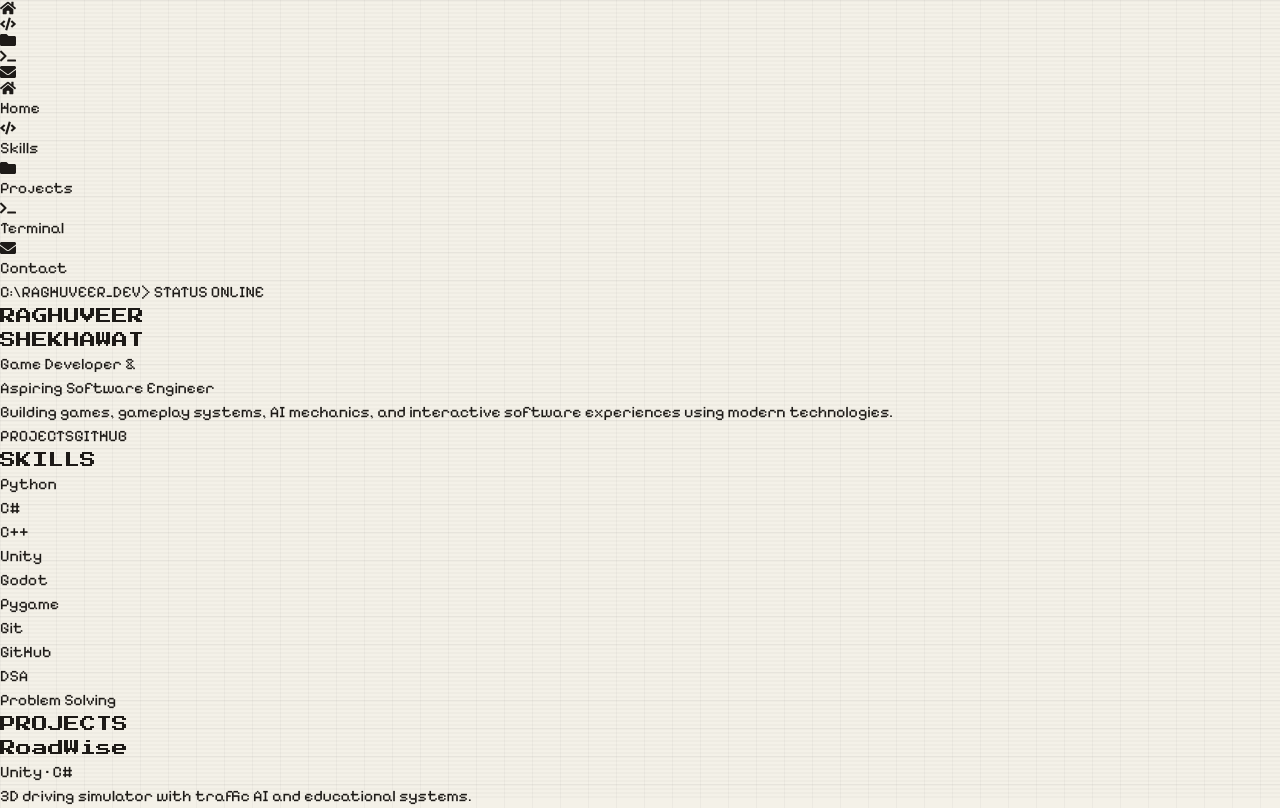
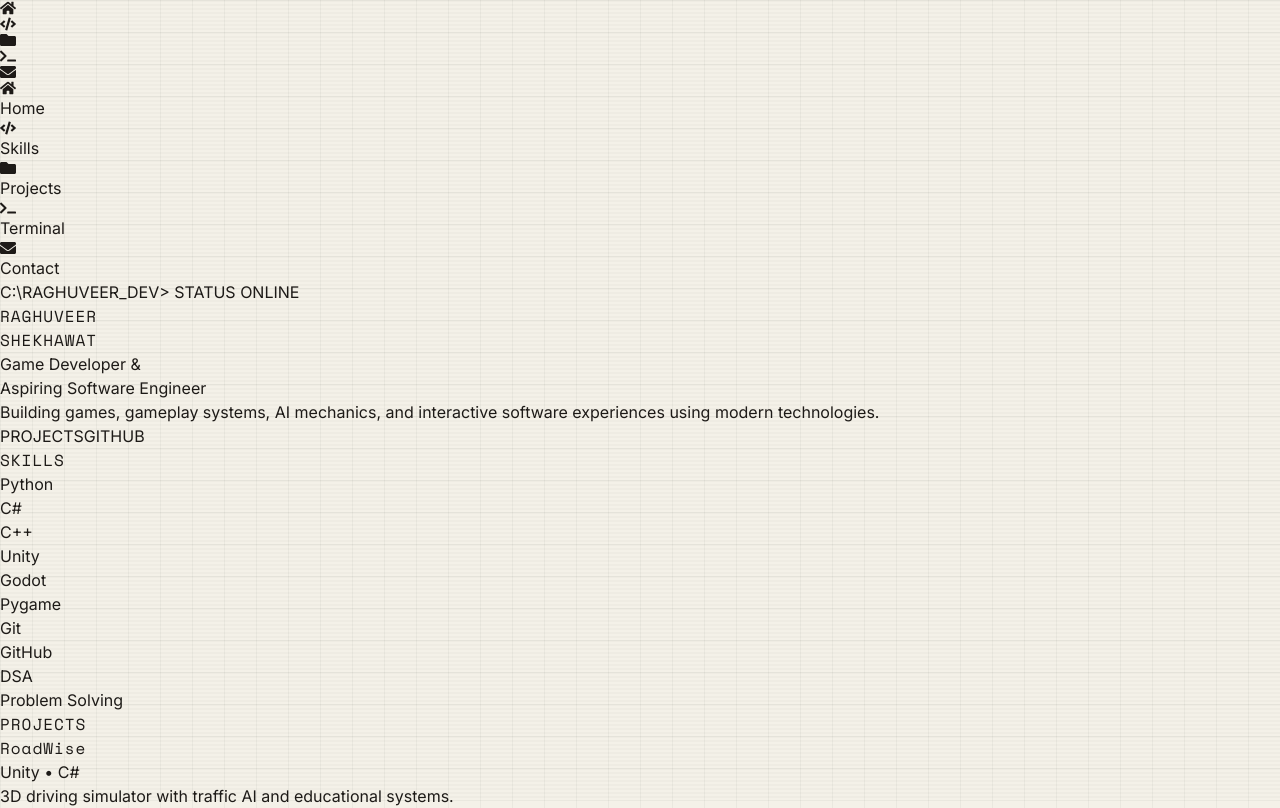
Before and after one commit to RaghuveerSingh05/raghuveer-portfolio, a React (Vite) app: page / in a window 1280 px wide. Shown: the top 808 px of the page. Built offline with nearby package versions, Linux system fonts and the light colour scheme.

Commit message:
Updated fontstyle

```diff
--- a/src/index.css
+++ b/src/index.css
@@ -1,6 +1,6 @@
 /* src/index.css */
 
-@import url('https://fonts.googleapis.com/css2?family=Press+Start+2P&family=Pixelify+Sans:wght@400;500;700&display=swap');
+@import url('https://fonts.googleapis.com/css2?family=Inter:wght@300;400;500;600;700&family=Space+Mono:wght@400;700&display=swap');
 
 @tailwind base;
 @tailwind components;
@@ -13,19 +13,21 @@
 body {
   margin: 0;
   color: #1E1B18;
-  font-family: 'Pixelify Sans', sans-serif;
+
+  font-family: 'Inter', sans-serif;
 
   background-color: #F4F1E8;
 
   background-image:
-    linear-gradient(rgba(0,0,0,0.03) 1px, transparent 1px),
-    linear-gradient(90deg, rgba(0,0,0,0.03) 1px, transparent 1px);
+    linear-gradient(rgba(0,0,0,0.04) 1px, transparent 1px),
+    linear-gradient(90deg, rgba(0,0,0,0.04) 1px, transparent 1px);
 
-  background-size: 28px 28px;
+  background-size: 32px 32px;
 }
 
 .pixel-title {
-  font-family: 'Press Start 2P', cursive;
+  font-family: 'Space Mono', monospace;
+  letter-spacing: 1px;
 }
 
 .crt::before {
```
